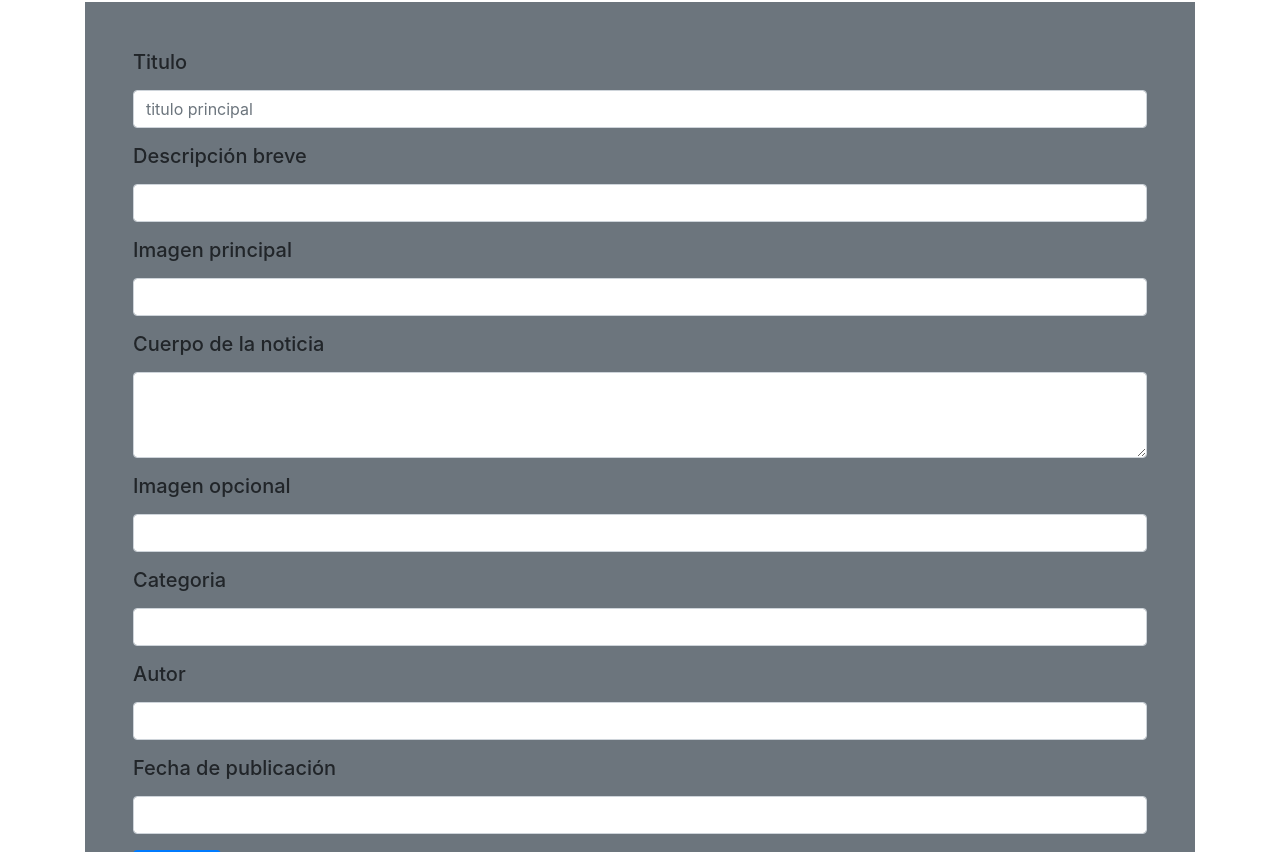
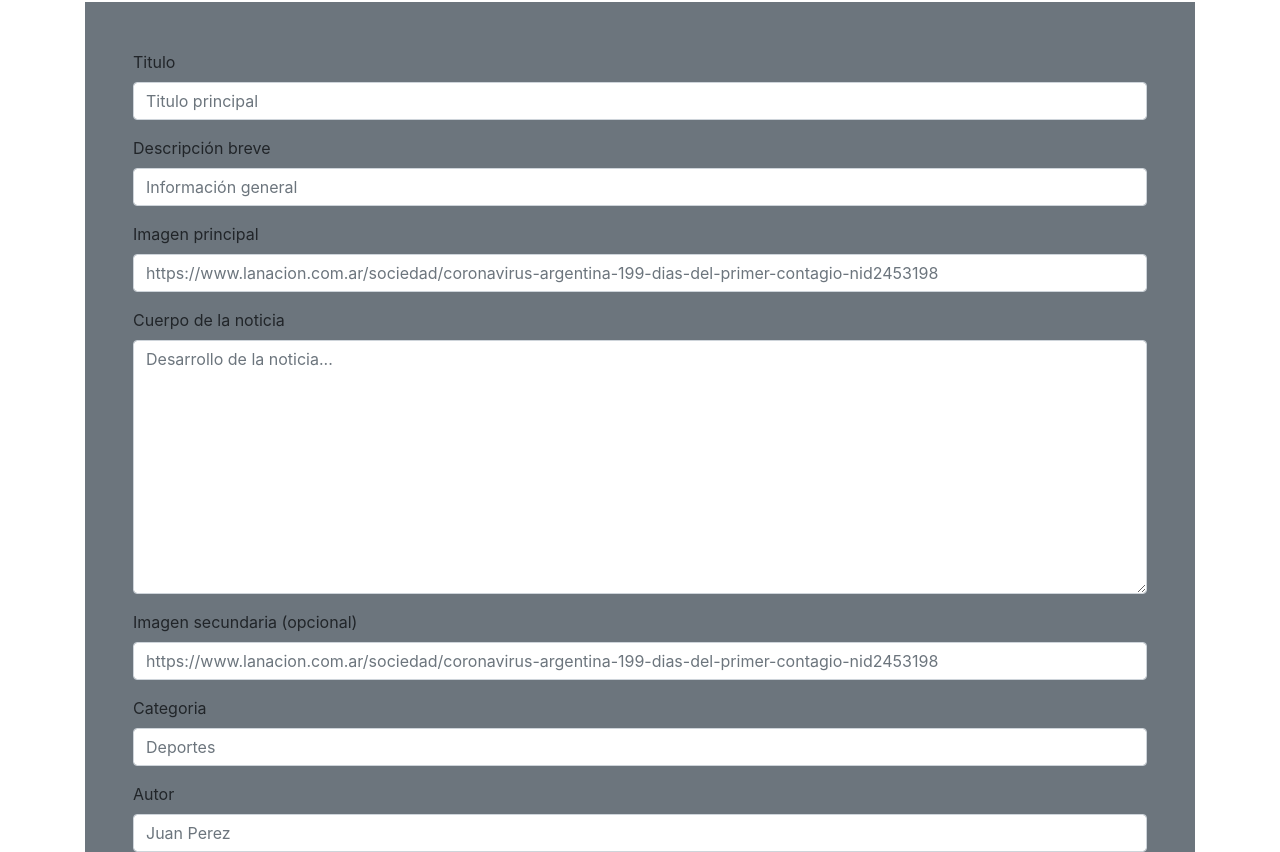
Before and after one commit to casasfranco/RollingNews-final, a React (Create React App) app in the folder rolling-news/: page / in a window 1280 px wide. Shown: the part 1528-2380 px from the top of the page. Built offline with nearby package versions, Linux system fonts and the light colour scheme.

Commit message:
Se actualizó la rama clienteFront con las validaciones de login y formulario de nueva noticia

```diff
--- a/rolling-news/src/components/Administrador/NuevaNoticiaForm.js
+++ b/rolling-news/src/components/Administrador/NuevaNoticiaForm.js
@@ -1,103 +1,271 @@
-import React, { Fragment, useState } from "react";
+import React, { Fragment } from "react";
+import { useForm } from "react-hook-form";
 import Form from "react-bootstrap/Form";
 import Button from "react-bootstrap/Button";
 import { Container } from "react-bootstrap";
 
 const NuevaNoticiaForm = () => {
-  /*const [validar, setValidar] = useState(true);
+  //const [show, setShow] = useState(false);
 
+  //const handleClose = () => setShow(false);
+  //const handleShow = () => setShow(true);
 
-  const handleSubmit = (e) => {
-    e.preventDefault();
-    console.log("en el publicar")
+  const { register, errors, handleSubmit } = useForm();
 
-  }
-
-  const revisar = () => {
-    if (setValidar() === false){
-    console.log("Por favor complete los campos");
-    }
-      console.log("Todo esta en orden");
-  }*/
-
-  const [validated, setValidated] = useState(false);
-
-  const handleSubmit = (event) => {
-    event.preventDefault();
-    const form = event.currentTarget;
-    if (form.checkValidity() === false) {
-      event.stopPropagation();
-    }
-
-    setValidated(true);
+  const onSubmit = (data, e) => {
+    console.log(data);
+    e.target.reset();
   };
 
   return (
     <Fragment>
       <Container>
         <div className="bg-secondary p-5 my-4">
-          <Form noValidate validated={validated} onSubmit={handleSubmit}>
-            <Form.Group controlId="tituloPrincipalNoticia">
-              <Form.Label>
-                <h5>Titulo</h5>
-              </Form.Label>
-              <Form.Control required type="text" placeholder="titulo principal"/>
-              <Form.Control.Feedback>bien ahiii</Form.Control.Feedback>
-              <Form.Control.Feedback type="invalid">
-                Please choose a username.
-              </Form.Control.Feedback>
+          <Form onSubmit={handleSubmit(onSubmit)}>
+            <Form.Group controlId="formBasicEmail">
+              <Form.Label>Titulo</Form.Label>
+              <Form.Control
+                type="text"
+                placeholder="Titulo principal"
+                name="tituloPrincipalNoticia"
+                ref={register({
+                  required: {
+                    value: true,
+                    message: "Ingrese un titulo",
+                  },
+                  maxLength: {
+                    value: 30,
+                    message: "No más de 30 carácteres",
+                  },
+                  minLength: {
+                    value: 5,
+                    message: "Mínimo 5 carácteres",
+                  },
+                  pattern: {
+                    value: /^[A-Za-z]+$/i,
+                    message:
+                      "Ingrese un texto válido",
+                  },
+                })}
+              />
+              <span id="errorLogin" className="text-danger mb-2">
+                {errors?.tituloPrincipalNoticia?.message}
+              </span>
             </Form.Group>
             <Form.Group controlId="copeteNoticia">
-              <Form.Label>
-                <h5>Descripción breve</h5>
-              </Form.Label>
-              <Form.Control required type="text"/>
-              <Form.Control.Feedback></Form.Control.Feedback>
+              <Form.Label>Descripción breve</Form.Label>
+              <Form.Control
+                type="text"
+                placeholder="Información general"
+                name="copeteNoticia"
+                ref={register({
+                  required: {
+                    value: true,
+                    message: "Agregue una descripción",
+                  },
+                  maxLength: {
+                    value: 150,
+                    message: "No más de 150 carácteres",
+                  },
+                  minLength: {
+                    value: 10,
+                    message: "Mínimo 10 carácteres",
+                  },
+                  pattern: {
+                    value: /^[A-Za-z]+$/i,
+                    message:
+                      "Ingrese un texto válido",
+                  },
+                })}
+              />
+              <span id="errorLogin" className="text-danger mb-2">
+                {errors?.copeteNoticia?.message}
+              </span>
             </Form.Group>
             <Form.Group controlId="urlImgPrincipalNoticia">
-              <Form.Label>
-                <h5>Imagen principal</h5>
-              </Form.Label>
-              <Form.Control required type="text"/>
-              <Form.Control.Feedback></Form.Control.Feedback>
+              <Form.Label>Imagen principal</Form.Label>
+              <Form.Control
+                type="text"
+                placeholder="https://www.lanacion.com.ar/sociedad/coronavirus-argentina-199-dias-del-primer-contagio-nid2453198"
+                name="urlImgPrincipalNoticia"
+                ref={register({
+                  required: {
+                    value: true,
+                    message: "Agregue una imagen de principal",
+                  },
+                  maxLength: {
+                    value: 100,
+                    message: "No más de 100 carácteres",
+                  },
+                  minLength: {
+                    value: 3,
+                    message: "Mínimo 5 carácteres",
+                  },
+                  pattern: {
+                    value: /^[A-Za-z]+$/i,
+                    message:
+                      "Ingrese una url",
+                  },
+                })}
+              />
+              <span id="errorLogin" className="text-danger mb-2">
+                {errors?.urlImgPrincipalNoticia?.message}
+              </span>
             </Form.Group>
             <Form.Group controlId="cuerpoNoticia">
-              <Form.Label>
-                <h5>Cuerpo de la noticia</h5>
-              </Form.Label>
-              <Form.Control required as="textarea" rows="3" />
-              <Form.Control.Feedback></Form.Control.Feedback>
+              <Form.Label>Cuerpo de la noticia</Form.Label>
+              <Form.Control as="textarea" rows={10}
+                type="text"
+                placeholder="Desarrollo de la noticia..."
+                name="cuerpoNoticia"
+                ref={register({
+                  required: {
+                    value: true,
+                    message: "Complete el campo requerido",
+                  },
+                  maxLength: {
+                    value: 10000,
+                    message: "No más de 10000 carácteres",
+                  },
+                  minLength: {
+                    value: 3,
+                    message: "Mínimo 5 carácteres",
+                  },
+                  pattern: {
+                    value: /^[A-Za-z]+$/i,
+                    message:
+                      "Ingrese una url",
+                  },
+                })}
+              />
+              <span id="errorLogin" className="text-danger mb-2">
+                {errors?.cuerpoNoticia?.message}
+              </span>
             </Form.Group>
             <Form.Group controlId="urlImgOpcionalNoticia">
-              <Form.Label>
-                <h5>Imagen opcional</h5>
-              </Form.Label>
-              <Form.Control required type="text" />
-              <Form.Control.Feedback></Form.Control.Feedback>
+              <Form.Label>Imagen secundaria (opcional)</Form.Label>
+              <Form.Control
+                type="text"
+                placeholder="https://www.lanacion.com.ar/sociedad/coronavirus-argentina-199-dias-del-primer-contagio-nid2453198"
+                name="urlImgOpcionalNoticia"
+                ref={register({
+                  required: {
+                    value: true,
+                    message: "Agregue una imagen de opcional",
+                  },
+                  maxLength: {
+                    value: 100,
+                    message: "No más de 100 carácteres!",
+                  },
+                  minLength: {
+                    value: 3,
+                    message: "Mínimo 5 carácteres",
+                  },
+                  pattern: {
+                    value: /^[A-Za-z]+$/i,
+                    message:
+                      "Ingrese una url",
+                  },
+                })}
+              />
+              <span id="errorLogin" className="text-danger mb-2">
+                {errors?.urlImgOpcionalNoticia?.message}
+              </span>
             </Form.Group>
             <Form.Group controlId="categoriaNoticia">
-              <Form.Label>
-                <h5>Categoria</h5>
-              </Form.Label>
-              <Form.Control required type="text"/>
-              <Form.Control.Feedback></Form.Control.Feedback>
+              <Form.Label>Categoria</Form.Label>
+              <Form.Control
+                type="text"
+                placeholder="Deportes"
+                name="categoriaNoticia"
+                ref={register({
+                  required: {
+                    value: true,
+                    message: "Ingrese una categoria",
+                  },
+                  maxLength: {
+                    value: 20,
+                    message: "No más de 20 carácteres!",
+                  },
+                  minLength: {
+                    value: 3,
+                    message: "Mínimo 5 carácteres",
+                  },
+                  pattern: {
+                    value: /^[A-Za-z]+$/i,
+                    message:
+                      "Ingrese solo texto",
+                  },
+                })}
+              />
+              <span id="errorLogin" className="text-danger mb-2">
+                {errors?.categoriaNoticia?.message}
+              </span>
             </Form.Group>
             <Form.Group controlId="autorNoticia">
-              <Form.Label>
-                <h5>Autor</h5>
-              </Form.Label>
-              <Form.Control required type="text"/>
-              <Form.Control.Feedback></Form.Control.Feedback>
+              <Form.Label>Autor</Form.Label>
+              <Form.Control
+                type="text"
+                placeholder="Juan Perez"
+                name="autorNoticia"
+                ref={register({
+                  required: {
+                    value: true,
+                    message: "Ingrese el nombre del autor de la nota",
+                  },
+                  maxLength: {
+                    value: 20,
+                    message: "No más de 20 carácteres!",
+                  },
+                  minLength: {
+                    value: 3,
+                    message: "Mínimo 5 carácteres",
+                  },
+                  pattern: {
+                    value: /^[A-Za-z]+$/i,
+                    message:
+                      "Ingrese solo texto",
+                  },
+                })}
+              />
+              <span id="errorLogin" className="text-danger mb-2">
+                {errors?.autorNoticia?.message}
+              </span>
             </Form.Group>
             <Form.Group controlId="publicadaNoticia">
-              <Form.Label>
-                <h5>Fecha de publicación</h5>
-              </Form.Label>
-              <Form.Control required type="text"/>
-              <Form.Control.Feedback></Form.Control.Feedback>
+              <Form.Label>Fecha de publicación</Form.Label>
+              <Form.Control
+                type="text"
+                placeholder="22/09/2020"
+                name="publicadaNoticia"
+                ref={register({
+                  required: {
+                    value: true,
+                    message: "Ingrese una fecha válida",
+                  },
+                  maxLength: {
+                    value: 20,
+                    message: "No más de 20 carácteres!",
+                  },
+                  minLength: {
+                    value: 3,
+                    message: "Mínimo 5 carácteres",
+                  },
+                  pattern: {
+                    value: /^[A-Za-z]+$/i,
+                    message:
+                      "Ingrese una fecha válida",
+                  },
+                })}
+              />
+              <span id="errorLogin" className="text-danger mb-2">
+                {errors?.publicadaNoticia?.message}
+              </span>
             </Form.Group>
 
-            <Button type="submit">Publicar</Button>
+            <Button variant="dark" size="lg" type="submit">
+              Publicar
+            </Button>
           </Form>
         </div>
       </Container>
```
